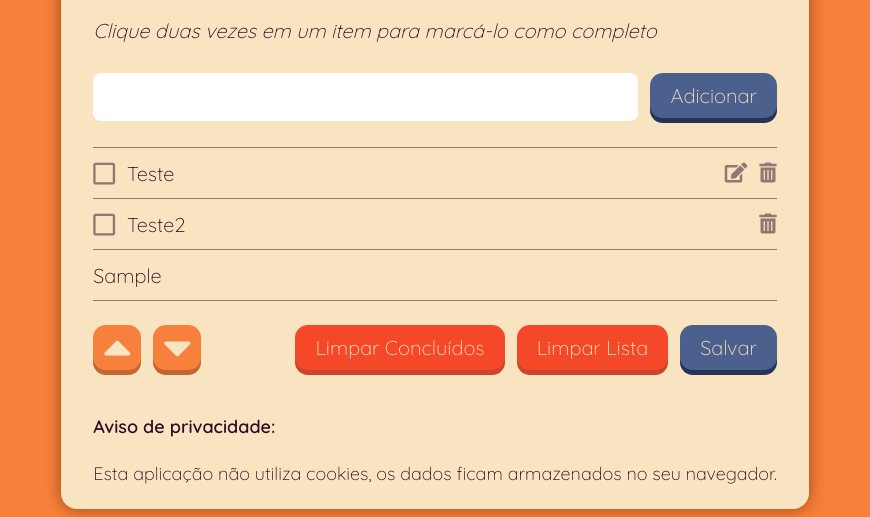
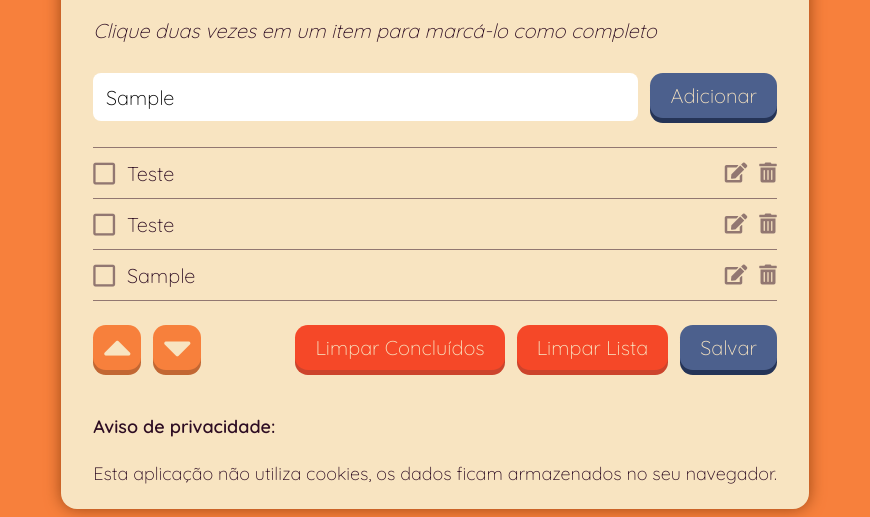
Before and after one commit to raphaelalmeidamartins/to-do-list, a website: page index.html in a window 1280 px wide. Both pictures are taken after typing "Sample" into the empty fields and a click on the button "Adicionar". Shown: the part 156-673 px from the top of the page, without its empty margins (205-1075 px from the left). Drawn offline with Linux system fonts and the light colour scheme.

Commit message:
Feature
Modificando o layout da lista quando criada (em andamento)

```diff
--- a/index.html
+++ b/index.html
@@ -24,8 +24,8 @@
           </div>
         </div>
         <ol id="lista-tarefas">
+          <li><span class="far fa-square checkbox"></span><span class="list-text">Teste</span><span class="fas fa-edit edit-button"></span><span class="fas fa-trash-alt remove-button" id="remover-selecionado" title="Excluir selecionado"></span></li>
           <li><span class="far fa-square checkbox"></span><span class="list-text">Teste</span><span class="fas fa-edit remove-button"></span><span class="fas fa-trash-alt remove-button" id="remover-selecionado" title="Excluir selecionado"></span></li>
-          <li><span class="far fa-square checkbox"></span><span class="list-text">Teste2</span><span class="fas fa-trash-alt remove-button"></span></li>
         </ol>
         <div class="painel-inferior">
           <!-- <div class="button-capsule">
--- a/script.js
+++ b/script.js
@@ -15,9 +15,8 @@
   selectedItem.classList.add('selected');
 }
 
-function removeSelectedListItem() {
-  const selectedItem = document.querySelector('.selected');
-  taskList.removeChild(selectedItem);
+function removeSelectedListItem(event) {
+  taskList.removeChild(event.target.parentNode);
 }
 
 buttonRemoveSelectedTask.addEventListener('click', removeSelectedListItem);
@@ -72,15 +71,39 @@
 const buttonClearCompletedItems = document.getElementById('remover-finalizados');
 buttonClearCompletedItems.addEventListener('click', clearCompletedTasks);
 
+function createCheckbox() {
+  const newCheckbox = document.createElement('span');
+  newCheckbox.className = 'far fa-square checkbox';
+  newCheckbox.title = 'Marcar item como concluído';
+  return newCheckbox;
+}
+
+function createEditButton() {
+  const newEditButton = document.createElement('span');
+  newEditButton.className = 'fas fa-edit edit-button';
+  newEditButton.title = 'Editar item';
+  return newEditButton;
+}
+
+function createRemoveButton() {
+  const newRemoveButton = document.createElement('span');
+  newRemoveButton.className = 'fas fa-trash-alt remove-button';
+  newRemoveButton.title = 'Remover item';
+  newRemoveButton.addEventListener('click', removeSelectedListItem);
+  return newRemoveButton;
+}
+
 function addTaskOnTheList() {
   if (inputTaks.value) {
     const newTask = document.createElement('li');
-    newTask.className = 'task';
-    newTask.addEventListener('click', selectListItem);
-    newTask.addEventListener('dblclick', markItemAsCompleted);
-    newTask.innerHTML = inputTaks.value;
+    newTask.appendChild(createCheckbox());
+    const newTaskText = document.createElement('span');
+    newTaskText.className = 'list-text';
+    newTaskText.innerHTML = inputTaks.value;
+    newTask.appendChild(newTaskText);
+    newTask.appendChild(createEditButton());
+    newTask.appendChild(createRemoveButton());
     taskList.appendChild(newTask);
-    inputTaks.value = '';
   }
 }
 
--- a/style.css
+++ b/style.css
@@ -85,7 +85,7 @@
     flex-grow: 1;
   }
 
-  .remove-button {
+  .remove-button, .edit-button {
     margin-left: 12px;
     color: rgb(46 , 13 , 35);
     opacity: 0.5;
```
Also changed, not shown: .eslintrc.js (added), .stylelintrc.json (added), 1 other file.
